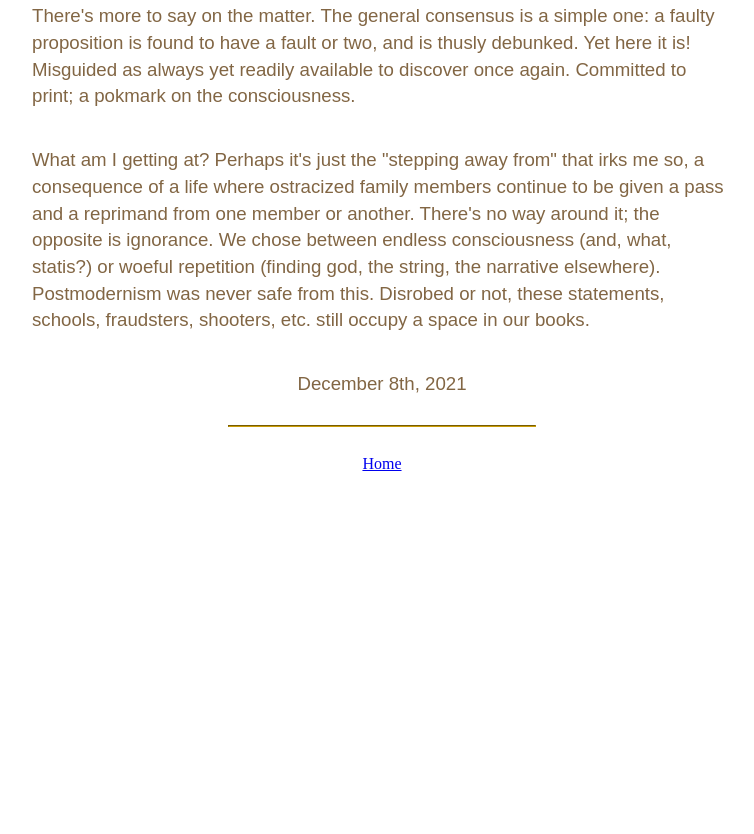
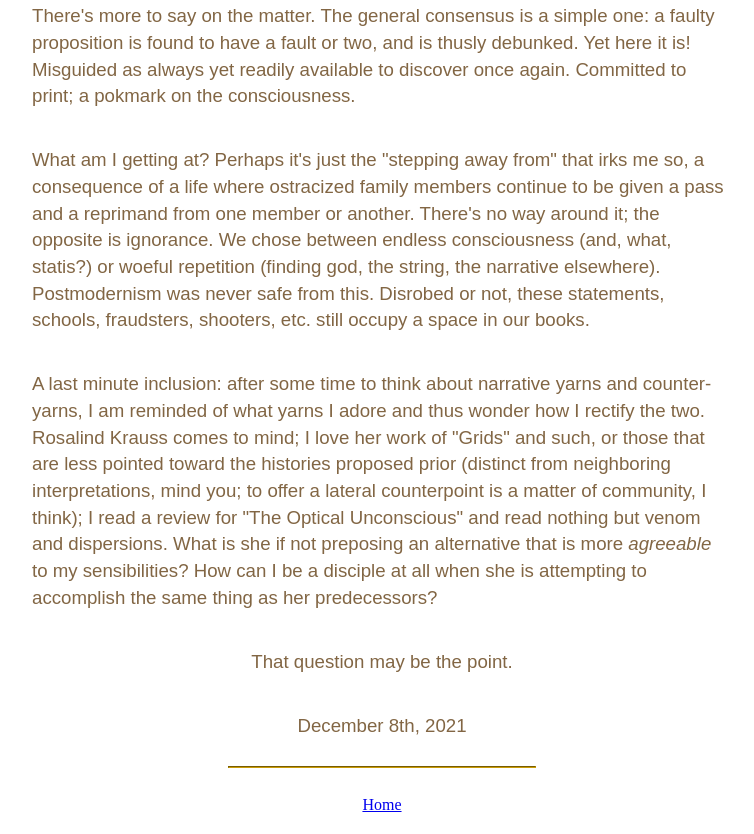
Before and after one commit to nlapole/Web-Presence-Ideal, a plain HTML site: page journal/dec2021.html in a window 1280 px wide. Shown: the part 2000-2834 px from the top of the page, without its empty margins (258-1012 px from the left). Before the commit the page ends 2493 px from the top, so only its background shows below. Drawn offline with Linux system fonts and the light colour scheme.

Commit message:
Update dec2021.html

```diff
--- a/journal/dec2021.html
+++ b/journal/dec2021.html
@@ -45,6 +45,9 @@
             <p>Propositions like that are like foul words or misteps: once you say them, they linger in the mind and bounce around throughout our lived experience. Maybe the idea will be contested, supported, reintroduced in new clothes and be outted all within the same breadth. Life has only gotten faster, which has less to do with productivity and (arguably) more to do with intellectually processing. At this stage, the lingering implications can be anticipated, can they not?</p>
             <p>There's more to say on the matter. The general consensus is a simple one: a faulty proposition is found to have a fault or two, and is thusly debunked. Yet here it is! Misguided as always yet readily available to discover once again. Committed to print; a pokmark on the consciousness.</p>
             <p>What am I getting at? Perhaps it's just the "stepping away from" that irks me so, a consequence of a life where ostracized family members continue to be given a pass and a reprimand from one member or another. There's no way around it; the opposite is ignorance. We chose between endless consciousness (and, what, statis?) or woeful repetition (finding god, the string, the narrative elsewhere). Postmodernism was never safe from this. Disrobed or not, these statements, schools, fraudsters, shooters, etc. still occupy a space in our books.</p>
+
+            <p>A last minute inclusion: after some time to think about narrative yarns and counter-yarns, I am reminded of what yarns I adore and thus wonder how I rectify the two. Rosalind Krauss comes to mind; I love her work of "Grids" and such, or those that are less pointed toward the histories proposed prior (distinct from neighboring interpretations, mind you; to offer a lateral counterpoint is a matter of community, I think); I read a review for "The Optical Unconscious" and read nothing but venom and dispersions. What is she if not preposing an alternative that is more <em>agreeable</em> to my sensibilities? How can I be a disciple at all when she is attempting to accomplish the same thing as her predecessors?</p>
+            <p>That question may be the point.</p>
             <p>December 8th, 2021</p>
 
             <!--Nick LaPole-->
```
